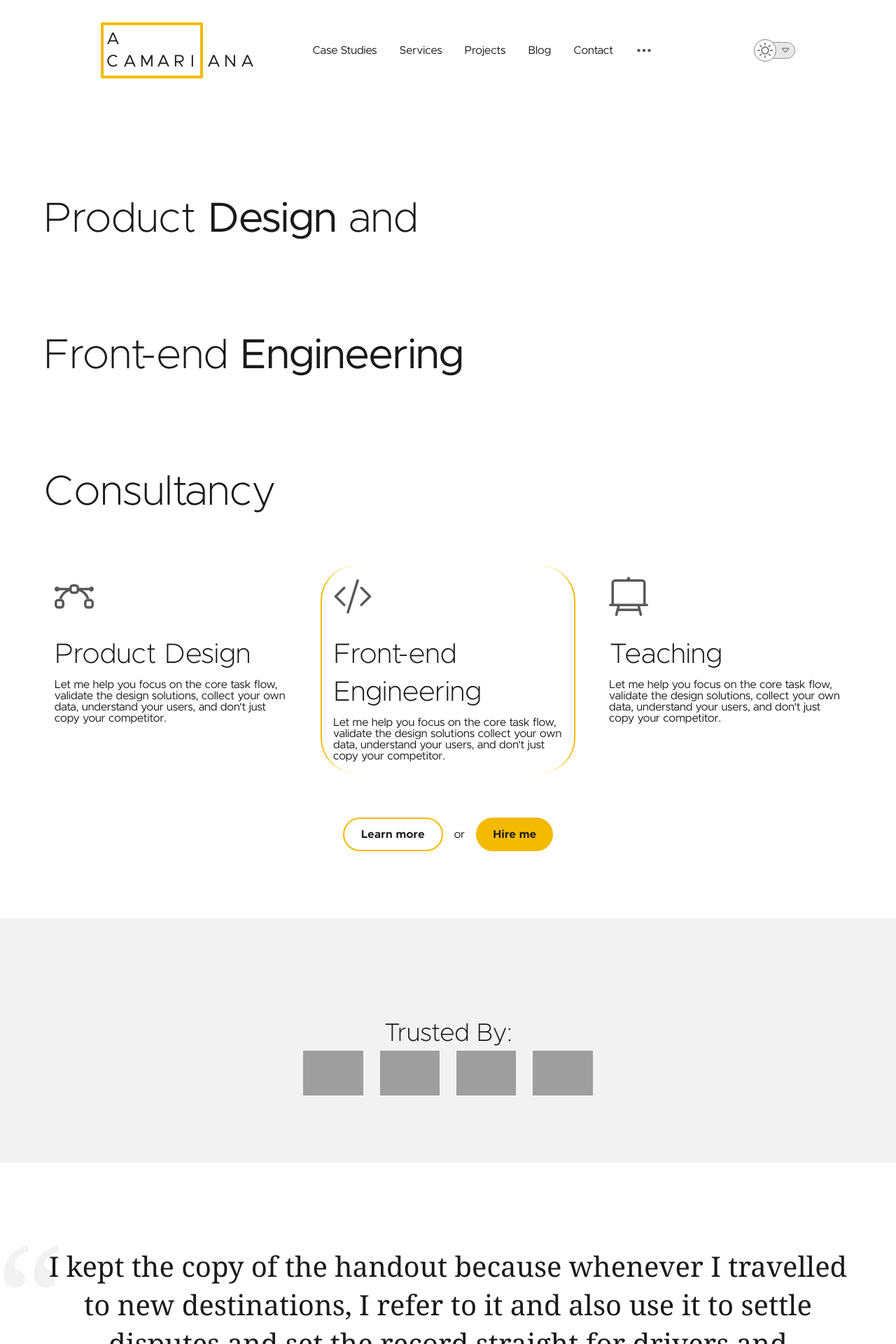
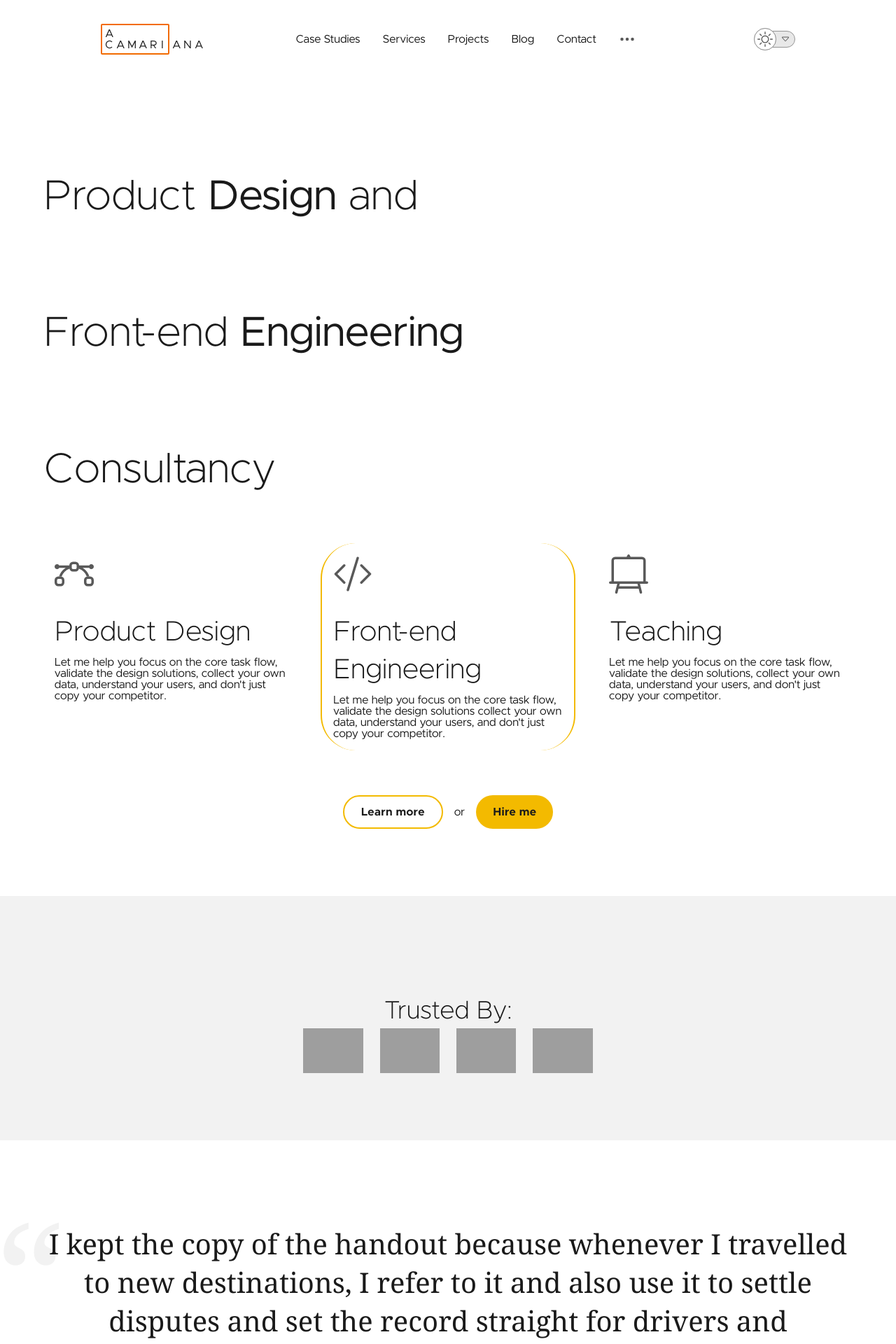
Before and after one commit to camariana/camariana.gm, a Jekyll site: the page built from src/pages/index.html, in a window 1280 px wide. Shown: the top 1920 px of the page at 70% size. Built offline with Jekyll 4.4.1, drawn with Linux system fonts in a browser that asks for light colours; grey boxes are pictures that could not be loaded.

Commit message:
update the border color of the logo

```diff
--- a/src/_sass/component/logo/_logo.scss
+++ b/src/_sass/component/logo/_logo.scss
@@ -2,7 +2,7 @@
   display: block;
   max-width: 6.15rem;
   padding: var(--size-4);
-  border: 2px solid var(--primary-enabled);
+  border: 2px solid var(--interactive-enabled);
   border-radius: var(--bd-radius-nano);
   color: inherit;
   line-height: var(--lh-one);
@@ -74,25 +74,3 @@
     transition-duration: 0.4s;
   }
 }
-
-// MQs
-@include respond(tablet) {
-  .cp-logo {
-    max-width: 9.15rem;
-    border: 4px solid var(--primary-enabled);
-    font-size: var(--fs-subtitle-small);
-
-    &:hover {
-      .cp-logo__item {
-        &:nth-of-type(1) {
-          transform: translate3d(7.15rem, 2rem, 0) rotate(0deg);
-        }
-      }
-    }
-  }
-
-  .cp-logo__contain {
-    grid-auto-rows: 2rem;
-    grid-template-columns: repeat(9, 1.5rem);
-  }
-}   // 600px
```
